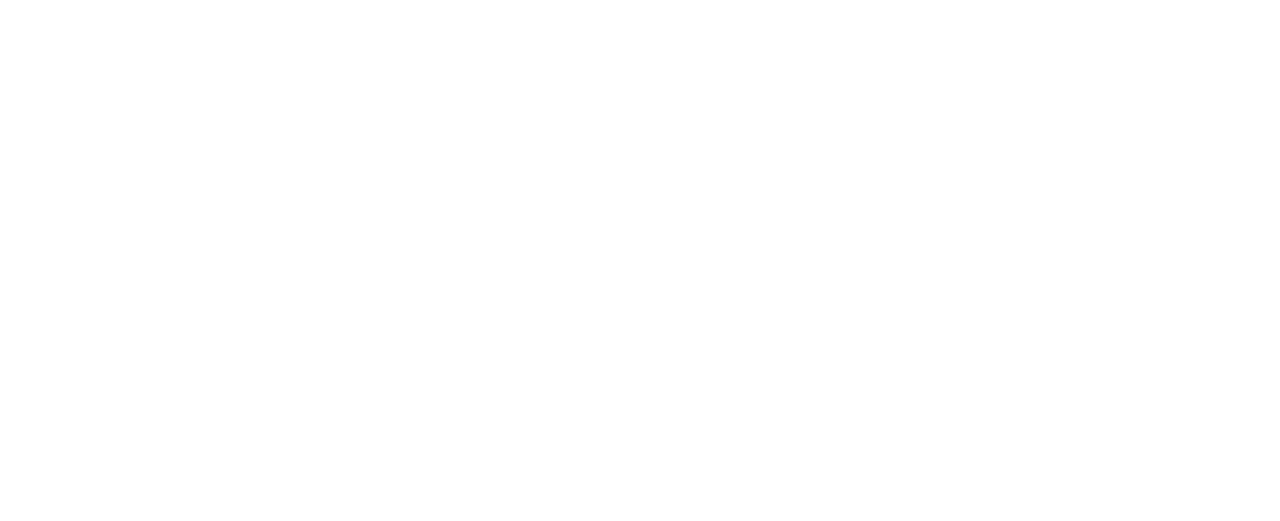
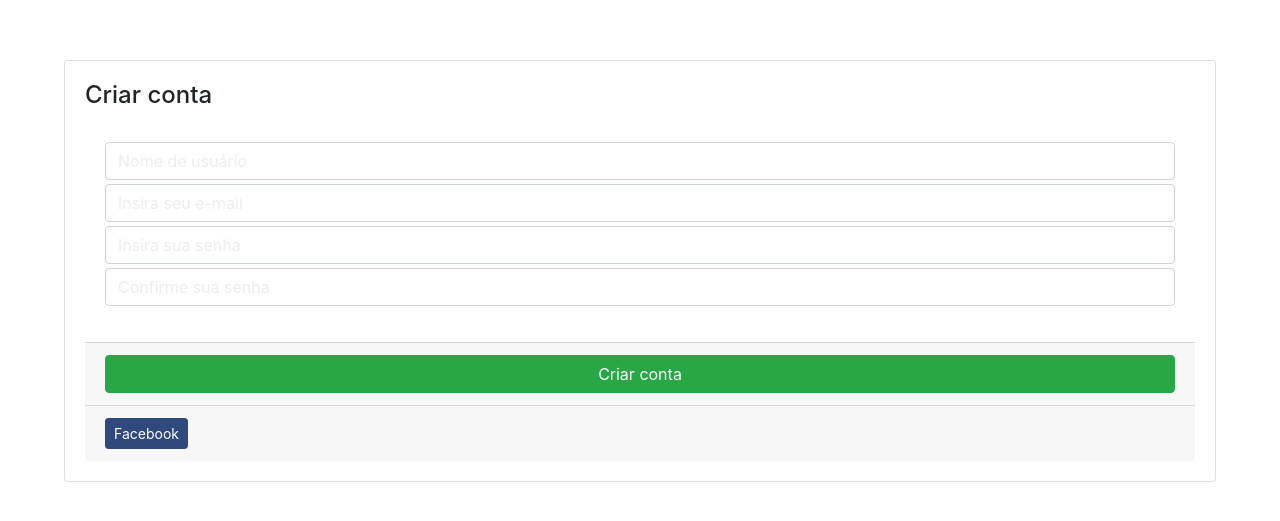
Before and after one commit to danialvesb/constrate-online-painelweb, a Vue app: page /signup in a window 1280 px wide. Shown: the part 129-650 px from the top of the page. Built offline with nearby package versions, Linux system fonts and the light colour scheme.

Commit message:
Painel v2

```diff
--- a/src/assets/scss/_variables.scss
+++ b/src/assets/scss/_variables.scss
@@ -47,6 +47,7 @@
                         'danger': $danger,
                         'light': $light,
                         'dark': $dark,
+                        'blue': #30497C
                 ),
                 $theme-colors
 );
--- a/src/router/index.js
+++ b/src/router/index.js
@@ -1,6 +1,7 @@
 import Vue from 'vue'
 import Router from 'vue-router'
 import Login from "../views/Login";
+import Signup from "../views/Signup";
 
 // Views
 const Dashboard = () => import('../views/Dashboard')
@@ -52,6 +53,13 @@
           name: 'Login',
           component: Login
         },
+        {
+          path: '/signup',
+          name: 'Signup',
+          component: Signup
+        },
+
+
 
       ]
     },
--- a/src/views/Login.vue
+++ b/src/views/Login.vue
@@ -2,43 +2,70 @@
     <div class="container-a">
         <div class="sub-container-a">
             <div class="form-container">
+                <h4>Login</h4>
                 <b-form @submit="onSubmit" @reset="onReset" v-if="show">
-                    <b-form-group
-                            id="input-group-1"
-                            label="Email address:"
-                            label-for="input-1"
-                            description="We'll never share your email with anyone else.">
+                    <b-form-group>
                         <b-form-input
                                 id="input-1"
                                 v-model="form.email"
                                 type="email"
                                 required
                                 placeholder="Enter email"
+                                class="mb-1"
                         ></b-form-input>
-                    </b-form-group>
-
-                    <b-form-group id="input-group-2" label="Your Name:" label-for="input-2">
                     <b-form-input
                             id="input-2"
                             v-model="form.name"
                             required
                             placeholder="Enter name"
                     ></b-form-input>
+
                     </b-form-group>
-                    <b-button type="submit" variant="primary">Submit</b-button>
-                    <b-button type="reset" variant="danger">Reset</b-button>
+                    <div class="footer">
+                        <b-button type="submit" variant="primary">Entrar</b-button>
+                        <b-button type="submit" href="/signup" variant="primary">Não tem conta?</b-button>
+                    </div>
                 </b-form>
             </div>
-            <div class="options-container">
 
-            </div>
         </div>
     </div>
 </template>
 
 <script>
     export default {
-        name: "Login"
+        name: "Login",
+        data() {
+            return {
+                form: {
+                    email: '',
+                    name: '',
+                    food: null,
+                    checked: []
+                },
+                foods: [{ text: 'Select One', value: null }, 'Carrots', 'Beans', 'Tomatoes', 'Corn'],
+                show: true
+            }
+        },
+        methods: {
+            onSubmit(evt) {
+                evt.preventDefault()
+                alert(JSON.stringify(this.form))
+            },
+            onReset(evt) {
+                evt.preventDefault()
+                // Reset our form values
+                this.form.email = ''
+                this.form.name = ''
+                this.form.food = null
+                this.form.checked = []
+                // Trick to reset/clear native browser form validation state
+                this.show = false
+                this.$nextTick(() => {
+                    this.show = true
+                })
+            }
+        }
     }
 </script>
 
@@ -56,16 +83,19 @@
             flex-direction: row;
             flex-wrap: wrap;
             width: 90%;
-            min-height: 100px;
+            min-height: 150px;
             background-color: $white;
             border: solid 1px $gray-900;
             .form-container {
-                width: 50%;
+                width: 100%;
+                padding: 20px;
+                .footer {
+                    display: flex;
+                    flex-direction: row;
+                    justify-content: space-between;
                 }
-            .options-container {
-                width: 50%;
-                background-color: $primary;
             }
+
         }
     }
 
--- /dev/null
+++ b/src/views/Signup.vue
@@ -0,0 +1,116 @@
+<template>
+    <div class="container-a">
+        <div class="sub-container-a">
+            <b-card
+                    title="Criar conta"
+                    class="card-container-a">
+                <b-card-body>
+                    <div>
+                        <b-form @submit="onSubmit" @reset="onReset" v-if="show">
+                            <b-form-group>
+                                <b-form-input
+                                        id="input-2"
+                                        v-model="form.name"
+                                        required
+                                        placeholder="Nome de usuário"
+                                        class="mb-1"
+                                ></b-form-input>
+                                <b-form-input
+                                        id="input-1"
+                                        v-model="form.email"
+                                        type="email"
+                                        required
+                                        placeholder="Insira seu e-mail"
+                                        class="mb-1"
+                                ></b-form-input>
+                                <b-form-input
+                                        id="input-1"
+                                        v-model="form.email"
+                                        type="password"
+                                        required
+                                        placeholder="Insira sua senha"
+                                        class="mb-1"
+                                ></b-form-input>
+                                <b-form-input
+                                        id="input-1"
+                                        v-model="form.email"
+                                        type="password"
+                                        required
+                                        placeholder="Confirme sua senha"
+                                ></b-form-input>
+
+                            </b-form-group>
+
+                        </b-form>
+                    </div>
+                </b-card-body>
+                <b-card-footer>
+                    <b-button-group style="width: 100%">
+                        <b-button type="submit" variant="success">Criar conta</b-button>
+                    </b-button-group>
+                </b-card-footer>
+                <b-card-footer>
+                    <b-button-group>
+                        <b-button type="submit" variant="blue" class="btn-sm">Facebook</b-button>
+                    </b-button-group>
+
+                </b-card-footer>
+            </b-card>
+
+        </div>
+    </div>
+</template>
+
+<script>
+    export default {
+        name: "Signup",
+        data() {
+            return {
+                form: {
+                    email: '',
+                    name: '',
+                    food: null,
+                    checked: []
+                },
+                foods: [{ text: 'Select One', value: null }, 'Carrots', 'Beans', 'Tomatoes', 'Corn'],
+                show: true
+            }
+        },
+        methods: {
+            onSubmit(evt) {
+                evt.preventDefault()
+                alert(JSON.stringify(this.form))
+            },
+            onReset(evt) {
+                evt.preventDefault()
+                // Reset our form values
+                this.form.email = ''
+                this.form.name = ''
+                this.form.food = null
+                this.form.checked = []
+                // Trick to reset/clear native browser form validation state
+                this.show = false
+                this.$nextTick(() => {
+                    this.show = true
+                })
+            }
+        }
+    }
+</script>
+
+<style lang="scss" scoped>
+    .container-a {
+        height: 100%;
+        display: flex;
+        flex-direction: column;
+        align-items: center;
+        justify-content: center;
+        .sub-container-a {
+            min-width: 90%;
+            .card-container-a {
+                min-width: 90%;
+            }
+        }
+    }
+
+</style>
```
Lines whose indentation alone changed are shown as unchanged.
